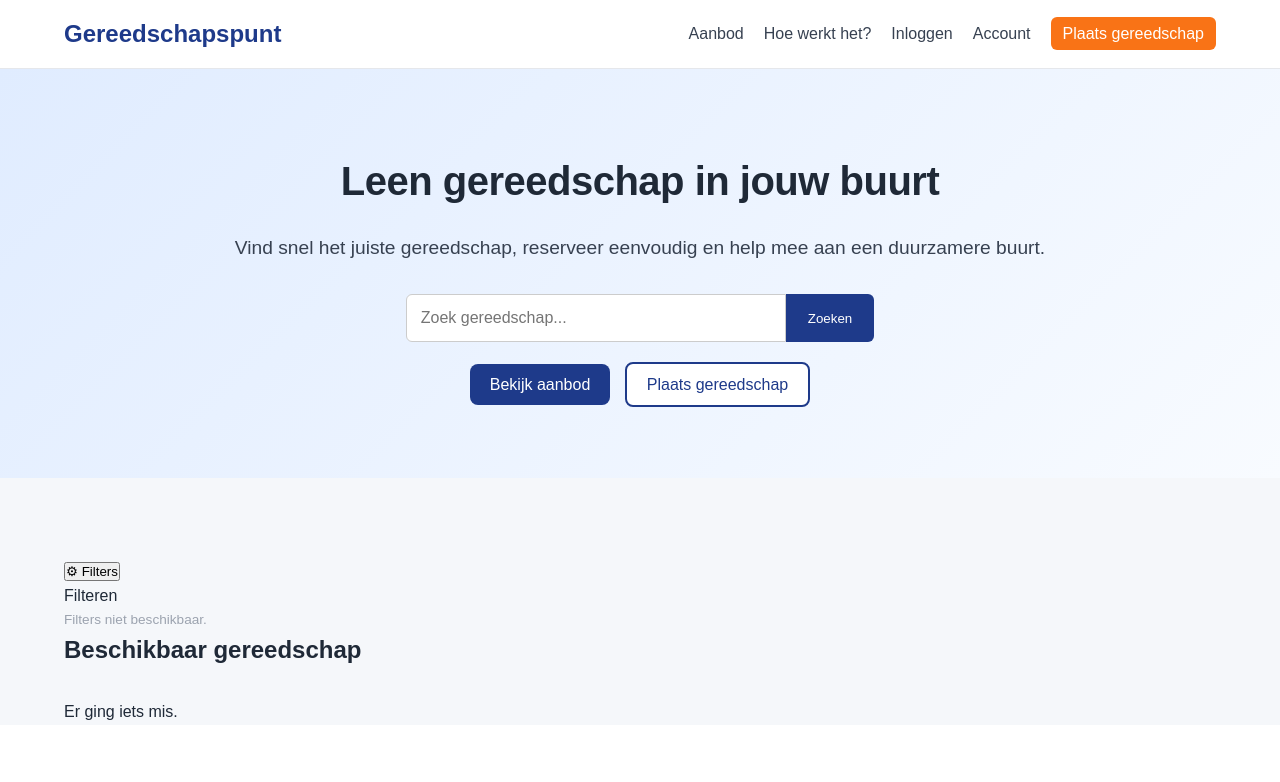
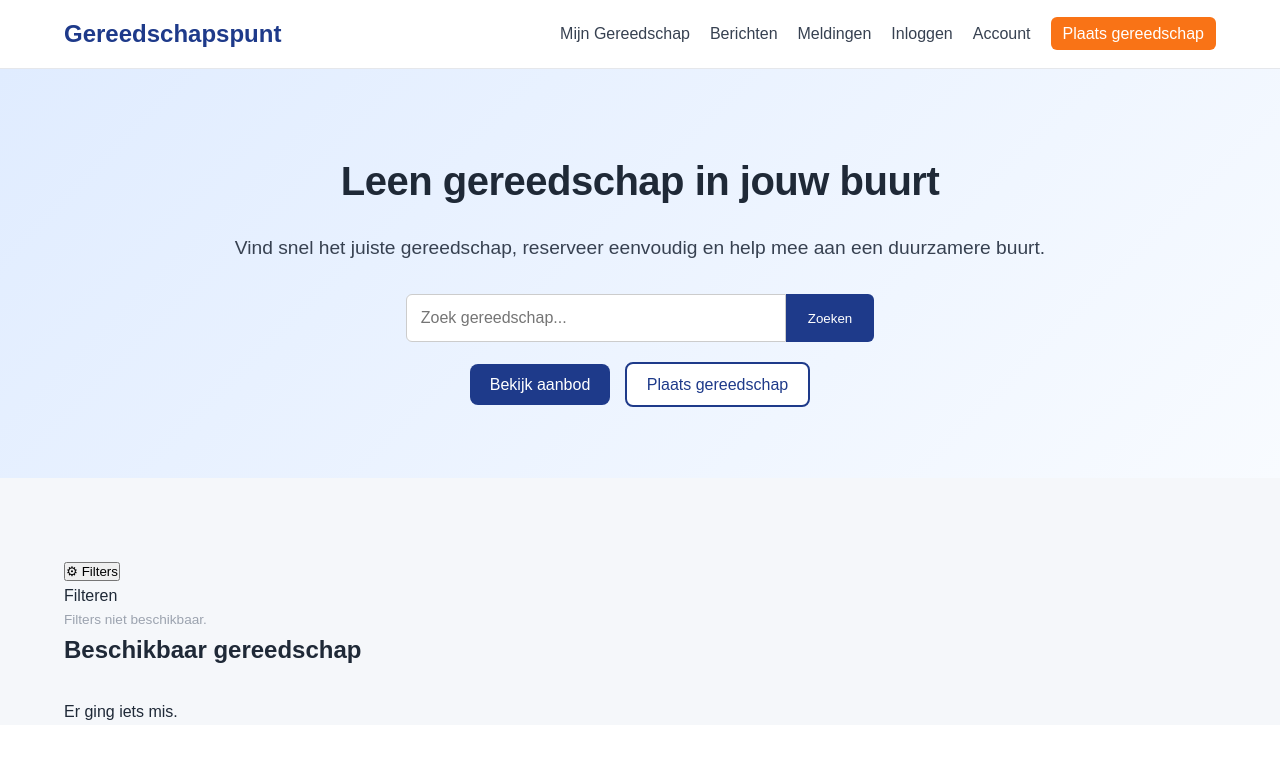
Before and after one commit to thomastuinstra1/VV, a website: page public/index.html in a window 1280 px wide. Shown: the top 782 px of the page. Drawn offline with Linux system fonts and the light colour scheme; no server answers.

Commit message:
Header op home pagina bijgewerkt

```diff
--- a/public/index.html
+++ b/public/index.html
@@ -18,8 +18,9 @@
             </div>
             <nav>
                 <ul>
-                    <li><a href="#">Aanbod</a></li>
-                    <li><a href="#">Hoe werkt het?</a></li>
+                    <li><a href="mijngereedschap.html">Mijn Gereedschap</a></li>
+                    <li><a href="gebruikers.html">Berichten</a></li>
+                    <li><a href="#">Meldingen</a></li>
                     <li><a href="inlog.html">Inloggen</a></li>
                     <li><a href="accountinstellingen.html">Account</a></li>
                     <li><a href="gereedschapsregistratie.html" class="cta-small">Plaats gereedschap</a></li>
```
